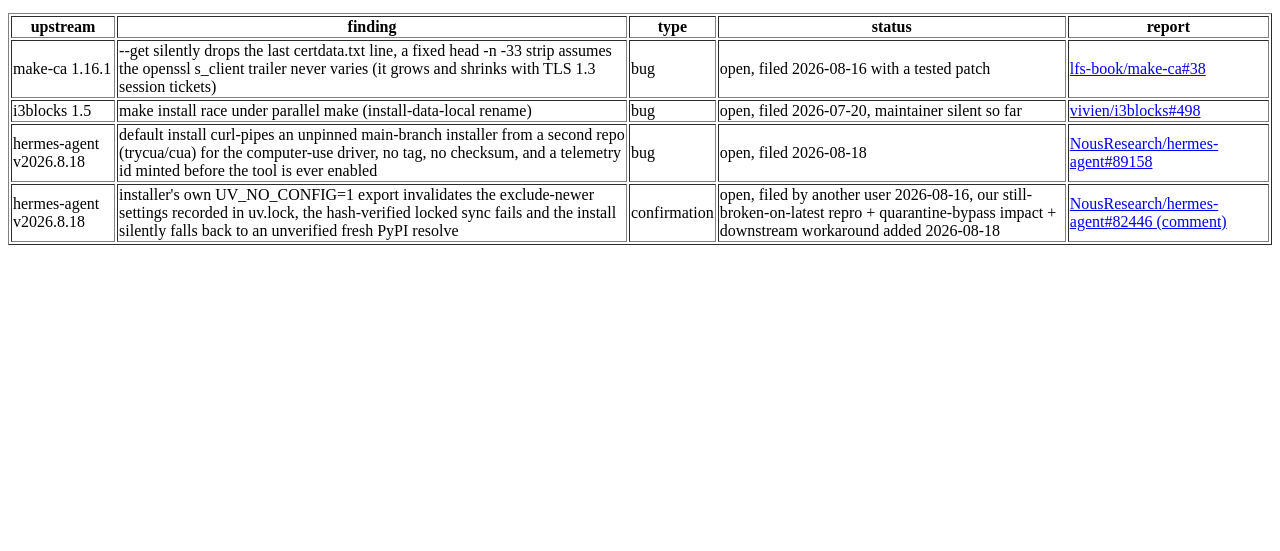
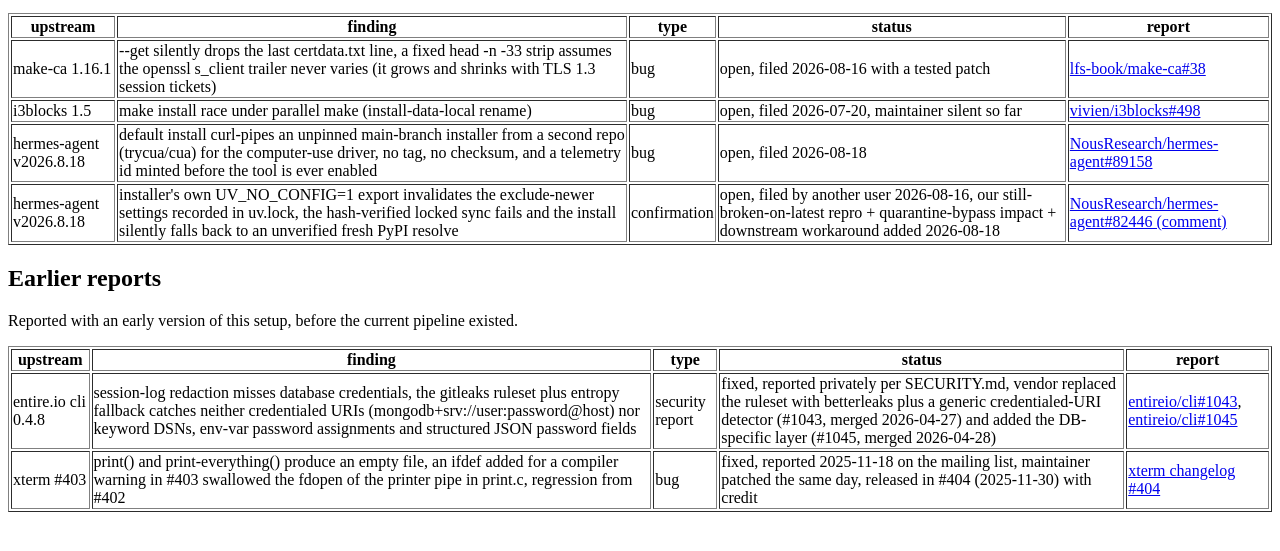
Before and after one commit to felixbrock/upstream-reports, a plain HTML site: page index.html in a window 1280 px wide. Shown: the part 101-652 px from the top of the page. Drawn offline with Linux system fonts and the light colour scheme.

Commit message:
regenerate (6 rows)

```diff
--- a/index.html
+++ b/index.html
@@ -15,5 +15,12 @@
 <tr><td>hermes-agent v2026.8.18</td><td>default install curl-pipes an unpinned main-branch installer from a second repo (trycua/cua) for the computer-use driver, no tag, no checksum, and a telemetry id minted before the tool is ever enabled</td><td>bug</td><td>open, filed 2026-08-18</td><td><a href="https://github.com/NousResearch/hermes-agent/issues/89158">NousResearch/hermes-agent#89158</a></td></tr>
 <tr><td>hermes-agent v2026.8.18</td><td>installer's own UV_NO_CONFIG=1 export invalidates the exclude-newer settings recorded in uv.lock, the hash-verified locked sync fails and the install silently falls back to an unverified fresh PyPI resolve</td><td>confirmation</td><td>open, filed by another user 2026-08-16, our still-broken-on-latest repro + quarantine-bypass impact + downstream workaround added 2026-08-18</td><td><a href="https://github.com/NousResearch/hermes-agent/issues/82446#issuecomment-5328101036">NousResearch/hermes-agent#82446 (comment)</a></td></tr>
 </table>
+<h2>Earlier reports</h2>
+<p>Reported with an early version of this setup, before the current pipeline existed.</p>
+<table border="1">
+<tr><th>upstream</th><th>finding</th><th>type</th><th>status</th><th>report</th></tr>
+<tr><td>entire.io cli 0.4.8</td><td>session-log redaction misses database credentials, the gitleaks ruleset plus entropy fallback catches neither credentialed URIs (mongodb+srv://user:password@host) nor keyword DSNs, env-var password assignments and structured JSON password fields</td><td>security report</td><td>fixed, reported privately per SECURITY.md, vendor replaced the ruleset with betterleaks plus a generic credentialed-URI detector (#1043, merged 2026-04-27) and added the DB-specific layer (#1045, merged 2026-04-28)</td><td><a href="https://github.com/entireio/cli/pull/1043">entireio/cli#1043</a>, <a href="https://github.com/entireio/cli/pull/1045">entireio/cli#1045</a></td></tr>
+<tr><td>xterm #403</td><td>print() and print-everything() produce an empty file, an ifdef added for a compiler warning in #403 swallowed the fdopen of the printer pipe in print.c, regression from #402</td><td>bug</td><td>fixed, reported 2025-11-18 on the mailing list, maintainer patched the same day, released in #404 (2025-11-30) with credit</td><td><a href="https://invisible-island.net/xterm/xterm.log.html#xterm_404">xterm changelog #404</a></td></tr>
+</table>
 </body>
 </html>
```
